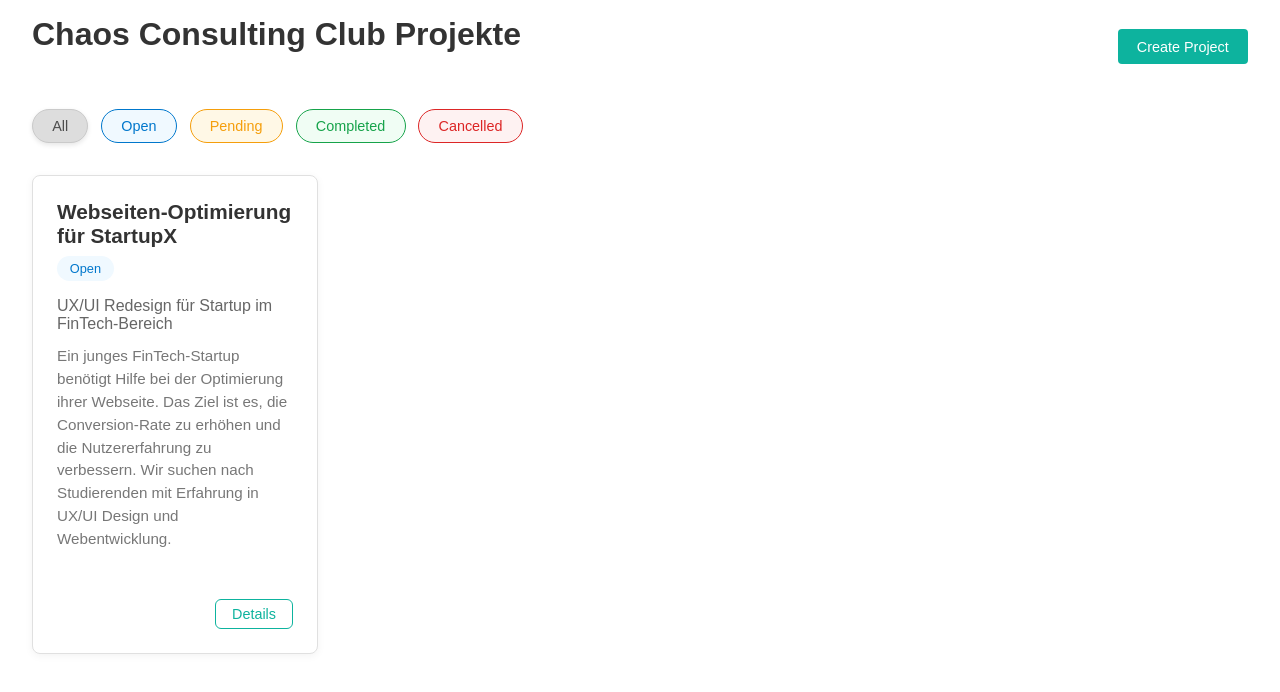
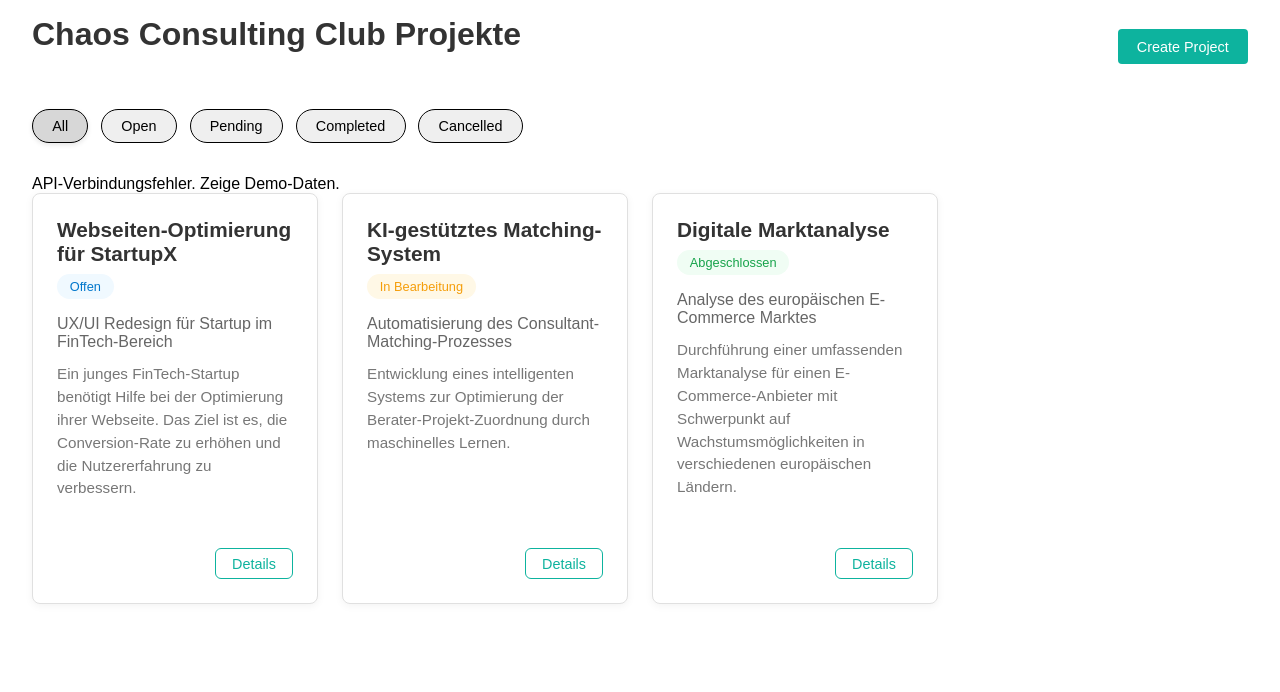
Before and after one commit to jakobball/chaosconsultingclub, a React (Vite) app in the folder frontend/: page /projects in a window 1280 px wide. Shown: the top 692 px of the page. Built offline with nearby package versions, Linux system fonts and the light colour scheme; no server answers.

Commit message:
ConsultenCard und Statusbadge

```diff
--- a/frontend/src/App.jsx
+++ b/frontend/src/App.jsx
@@ -1,3 +1,4 @@
+
 import { BrowserRouter, Routes, Route, Navigate } from 'react-router-dom';
 import ProjectsPage from './pages/Projects/ProjectsPage';
 import OneProject from './pages/OneProject_OP/OneProject';
@@ -7,6 +8,7 @@
     <BrowserRouter>
       <Routes>
         <Route path="/projects" element={<ProjectsPage />} />
+        <Route path="/project/new" element={<OneProject />} />
         <Route path="/project/:id" element={<OneProject />} />
         {/* Standardumleitung zur Projektseite */}
         <Route path="/" element={<Navigate to="/projects" />} />
--- a/frontend/src/components/StatusBadge/StatusBadge.css
+++ b/frontend/src/components/StatusBadge/StatusBadge.css
@@ -0,0 +1,29 @@
+/* frontend/src/components/StatusBadge/StatusBadge.css */
+.status-badge {
+  display: inline-block;
+  padding: 0.3rem 0.8rem;
+  border-radius: 15px;
+  font-size: 0.8rem;
+  font-weight: 500;
+  white-space: nowrap;
+}
+
+.status-open {
+  background-color: #f0f9ff;
+  color: #0077cc;
+}
+
+.status-progress {
+  background-color: #fff8e6;
+  color: #f59e0b;
+}
+
+.status-completed {
+  background-color: #f0fdf4;
+  color: #16a34a;
+}
+
+.status-cancelled {
+  background-color: #fef2f2;
+  color: #dc2626;
+}
--- a/frontend/src/components/StatusBadge/StatusBadge.jsx
+++ b/frontend/src/components/StatusBadge/StatusBadge.jsx
@@ -0,0 +1,33 @@
+// frontend/src/components/StatusBadge/StatusBadge.jsx
+import React from 'react';
+import './StatusBadge.css';
+
+const StatusBadge = ({ status }) => {
+  const getStatusClass = (status) => {
+    switch (status) {
+      case 'open': return 'status-open';
+      case 'in_progress': return 'status-progress';
+      case 'completed': return 'status-completed';
+      case 'cancelled': return 'status-cancelled';
+      default: return '';
+    }
+  };
+
+  const getStatusLabel = (status) => {
+    const statusLabels = {
+      'open': 'Offen',
+      'in_progress': 'In Bearbeitung',
+      'completed': 'Abgeschlossen',
+      'cancelled': 'Abgebrochen'
+    };
+    return statusLabels[status] || status;
+  };
+
+  return (
+    <span className={`status-badge ${getStatusClass(status)}`}>
+      {getStatusLabel(status)}
+    </span>
+  );
+};
+
+export default StatusBadge;
--- a/frontend/src/pages/OneProject_OP/OneProject.css
+++ b/frontend/src/pages/OneProject_OP/OneProject.css
@@ -1,3 +1,4 @@
+/* frontend/src/pages/OneProject/OneProject.css */
 .one-project-page {
   padding: 2rem;
   max-width: 1400px;
@@ -47,35 +48,6 @@
   font-size: 1.3rem;
   margin: 0;
   margin-bottom: 2rem;
-}
-
-.project-status {
-  display: inline-block;
-  padding: 0.3rem 0.8rem;
-  border-radius: 15px;
-  font-size: 0.8rem;
-  font-weight: 500;
-  white-space: nowrap;
-}
-
-.status-open {
-  background-color: #f0f9ff;
-  color: #0077cc;
-}
-
-.status-progress {
-  background-color: #fff8e6;
-  color: #f59e0b;
-}
-
-.status-completed {
-  background-color: #f0fdf4;
-  color: #16a34a;
-}
-
-.status-cancelled {
-  background-color: #fef2f2;
-  color: #dc2626;
 }
 
 .project-details-card {
@@ -161,72 +133,13 @@
   width: 100%;
 }
 
-.consultant-card {
-  background-color: #ffffff;
-  border: 1px solid #e0e0e0;
+.no-consultants {
+  grid-column: 1 / -1;
+  text-align: center;
+  padding: 2rem;
+  background-color: #f9f9f9;
   border-radius: 8px;
-  padding: 1.5rem;
-  display: flex;
-  gap: 1rem;
-  transition: transform 0.2s ease, box-shadow 0.2s ease;
-  box-shadow: 0 2px 5px rgba(0, 0, 0, 0.05);
-}
-
-.consultant-card:hover {
-  transform: translateY(-3px);
-  box-shadow: 0 5px 15px rgba(0, 0, 0, 0.08);
-}
-
-.consultant-avatar {
-  width: 80px;
-  height: 80px;
-  border-radius: 50%;
-  overflow: hidden;
-  flex-shrink: 0;
-}
-
-.consultant-avatar img {
-  width: 100%;
-  height: 100%;
-  object-fit: cover;
-}
-
-.consultant-info {
-  flex: 1;
-}
-
-.consultant-info h3 {
-  color: #333;
-  margin: 0;
-  margin-bottom: 0.3rem;
-  font-size: 1.1rem;
-}
-
-.consultant-role {
-  color: #0db39e;
-  font-size: 0.9rem;
-  font-weight: 500;
-  margin-bottom: 0.5rem;
-}
-
-.consultant-experience {
-  font-size: 0.9rem;
-  margin-bottom: 0.5rem;
-}
-
-.consultant-skills {
-  display: flex;
-  flex-wrap: wrap;
-  gap: 0.4rem;
-  margin-top: 0.5rem;
-}
-
-.skill-tag {
-  background-color: #f0f9ff;
-  color: #0077cc;
-  font-size: 0.8rem;
-  padding: 0.2rem 0.5rem;
-  border-radius: 12px;
+  color: #666;
 }
 
 .project-actions {
@@ -250,6 +163,28 @@
 
 .send-client-btn:hover {
   background-color: #0a9e8c;
+}
+
+.loading-container, .error-container {
+  display: flex;
+  flex-direction: column;
+  justify-content: center;
+  align-items: center;
+  height: 300px;
+  text-align: center;
+  color: #666;
+}
+
+.error-container h2 {
+  color: #dc2626;
+  margin-bottom: 1rem;
+}
+
+.new-project-form {
+  background-color: #f8f8f8;
+  border-radius: 8px;
+  padding: 2rem;
+  margin-top: 1rem;
 }
 
 @media (max-width: 768px) {
@@ -280,12 +215,6 @@
 }
 
 @media (max-width: 500px) {
-  .consultant-card {
-    flex-direction: column;
-    align-items: center;
-    text-align: center;
-  }
-
   .project-header-actions {
     flex-direction: column;
     align-items: flex-start;
--- a/frontend/src/pages/OneProject_OP/OneProject.jsx
+++ b/frontend/src/pages/OneProject_OP/OneProject.jsx
@@ -1,102 +1,224 @@
-import React, { useState } from 'react';
+// frontend/src/pages/OneProject/OneProject.jsx
+import React, { useState, useEffect } from 'react';
 import { useParams, useNavigate } from 'react-router-dom';
+import axios from 'axios';
+import ConsultantCard from '../../components/ConsultantCard/ConsultantCard';
+import StatusBadge from '../../components/StatusBadge/StatusBadge';
 import './OneProject.css';
 
 const OneProject = () => {
   const { id } = useParams();
   const navigate = useNavigate();
+  const [project, setProject] = useState(null);
+  const [consultants, setConsultants] = useState([]);
+  const [loading, setLoading] = useState(true);
+  const [error, setError] = useState(null);
 
-  // Beispiel-Projektdaten (in der Produktion würden diese von der API geholt)
-  const project = {
-    id: id || "1",
-    title: "KI-gestütztes Matching-System",
-    subtitle: "Automatisierung des Consultant-Matching-Prozesses",
-    status: "in_progress",
-    description: "Entwicklung eines intelligenten Systems, das Consultants basierend auf ihren Fähigkeiten, Erfahrungen und Verfügbarkeit optimal mit Kundenprojekten matcht. Das Tool soll den manuellen Zuweisungsprozess automatisieren, die Teamzusammenstellung optimieren und die Projektplanung verbessern.",
-    client: "TechVision GmbH",
-    timeline: "3 Monate",
-    budget: "85.000 €",
-    startDate: "01.06.2023",
-    endDate: "31.08.2023",
+  // Beispiel-Projektdaten falls keine Verbindung zur API besteht
+  const dummyProjects = {
+    'dummy-1': {
+      id: 'dummy-1',
+      title: 'Webseiten-Optimierung für StartupX',
+      subtitle: 'UX/UI Redesign für Startup im FinTech-Bereich',
+      status: 'open',
+      description: 'Ein junges FinTech-Startup benötigt Hilfe bei der Optimierung ihrer Webseite. Das Ziel ist es, die Conversion-Rate zu erhöhen und die Nutzererfahrung zu verbessern. Wir suchen nach Studierenden mit Erfahrung in UX/UI Design und Webentwicklung.',
+      client: 'FinTech GmbH',
+      timeline: '6 Wochen',
+      budget: '15.000 €',
+      startDate: '15.09.2023',
+      endDate: '30.10.2023',
       goals: [
-      "Entwicklung eines Algorithmus für optimales Consultant-Matching",
-      "Integrierte Analyse von Fähigkeiten und Projekterfahrungen",
-      "Implementierung einer benutzerfreundlichen Dashboard-Oberfläche",
-      "Automatisierte Empfehlungen für Projektteams"
+        'Erhöhung der Conversion-Rate um 30%',
+        'Verbesserung der Nutzererfahrung',
+        'Optimierung der mobilen Ansicht'
+      ]
+    },
+    'dummy-2': {
+      id: 'dummy-2',
+      title: 'KI-gestütztes Matching-System',
+      subtitle: 'Automatisierung des Consultant-Matching-Prozesses',
+      status: 'in_progress',
+      description: 'Entwicklung eines intelligenten Systems, das Consultants basierend auf ihren Fähigkeiten, Erfahrungen und Verfügbarkeit optimal mit Kundenprojekten matcht.',
+      client: 'TechVision GmbH',
+      timeline: '3 Monate',
+      budget: '85.000 €',
+      startDate: '01.06.2023',
+      endDate: '31.08.2023',
+      goals: [
+        'Entwicklung eines Algorithmus für optimales Consultant-Matching',
+        'Integrierte Analyse von Fähigkeiten und Projekterfahrungen',
+        'Implementierung einer benutzerfreundlichen Dashboard-Oberfläche',
+        'Automatisierte Empfehlungen für Projektteams'
+      ]
+    },
+    'dummy-3': {
+      id: 'dummy-3',
+      title: 'Digitale Marktanalyse',
+      subtitle: 'Analyse des europäischen E-Commerce Marktes',
+      status: 'completed',
+      description: 'Durchführung einer umfassenden Marktanalyse für einen E-Commerce-Anbieter mit Schwerpunkt auf Wachstumsmöglichkeiten in verschiedenen europäischen Ländern.',
+      client: 'Euro Shop AG',
+      timeline: '2 Monate',
+      budget: '40.000 €',
+      startDate: '15.03.2023',
+      endDate: '15.05.2023',
+      goals: [
+        'Identifikation von Wachstumsmärkten in Europa',
+        'Analyse von Wettbewerbern und Marktanteilen',
+        'Entwicklung von Handlungsempfehlungen'
+      ]
+    }
+  };
+
+  // Beispiel-Consultants für jedes Projekt
+  const dummyConsultantsByProject = {
+    'dummy-1': [
+      {
+        id: "c1",
+        name: "Emma Schneider",
+        role: "UX/UI Designer",
+        experience: "5 Jahre",
+        skills: ["User Research", "Figma", "Prototyping"],
+        avatar: "https://randomuser.me/api/portraits/women/68.jpg"
+      },
+      {
+        id: "c2",
+        name: "Maximilian Berger",
+        role: "Full-Stack Developer",
+        experience: "6 Jahre",
+        skills: ["React", "Node.js", "TypeScript"],
+        avatar: "https://randomuser.me/api/portraits/men/42.jpg"
+      }
+    ],
+    'dummy-2': [
+      {
+        id: "c3",
+        name: "Sophia Wagner",
+        role: "Senior Data Scientist",
+        experience: "8 Jahre",
+        skills: ["Machine Learning", "Python", "Data Analysis"],
+        avatar: "https://randomuser.me/api/portraits/women/33.jpg"
+      },
+      {
+        id: "c4",
+        name: "Julian Müller",
+        role: "DevOps Engineer",
+        experience: "7 Jahre",
+        skills: ["AWS", "Docker", "Kubernetes"],
+        avatar: "https://randomuser.me/api/portraits/men/29.jpg"
+      },
+      {
+        id: "c5",
+        name: "Laura Fischer",
+        role: "Project Manager",
+        experience: "9 Jahre",
+        skills: ["Agile", "Scrum", "Risk Management"],
+        avatar: "https://randomuser.me/api/portraits/women/17.jpg"
+      }
+    ],
+    'dummy-3': [
+      {
+        id: "c6",
+        name: "Thomas Klein",
+        role: "Market Research Analyst",
+        experience: "10 Jahre",
+        skills: ["Market Analysis", "SPSS", "Consumer Behavior"],
+        avatar: "https://randomuser.me/api/portraits/men/52.jpg"
+      },
+      {
+        id: "c7",
+        name: "Alexandra Weber",
+        role: "Business Consultant",
+        experience: "12 Jahre",
+        skills: ["Strategy", "Business Development", "E-Commerce"],
+        avatar: "https://randomuser.me/api/portraits/women/23.jpg"
+      }
     ]
   };
 
-  // Beispiel-Consultants für das Projekt
-  const consultants = [
-    {
-      id: "1",
-      name: "Sophia Wagner",
-      role: "Senior Data Scientist",
-      experience: "8 Jahre",
-      skills: ["Machine Learning", "Python", "Data Analysis", "Neural Networks"],
-      avatar: "https://randomuser.me/api/portraits/women/33.jpg"
-    },
-    {
-      id: "2",
-      name: "Maximilian Berger",
-      role: "Full-Stack Developer",
-      experience: "6 Jahre",
-      skills: ["React", "Node.js", "TypeScript", "MongoDB"],
-      avatar: "https://randomuser.me/api/portraits/men/42.jpg"
-    },
-    {
-      id: "3",
-      name: "Emma Schneider",
-      role: "UX/UI Designer",
-      experience: "5 Jahre",
-      skills: ["User Research", "Figma", "Prototyping", "Usability Testing"],
-      avatar: "https://randomuser.me/api/portraits/women/68.jpg"
-    },
-    {
-      id: "4",
-      name: "Julian Müller",
-      role: "DevOps Engineer",
-      experience: "7 Jahre",
-      skills: ["AWS", "Docker", "Kubernetes", "CI/CD"],
-      avatar: "https://randomuser.me/api/portraits/men/29.jpg"
-    },
-    {
-      id: "5",
-      name: "Laura Fischer",
-      role: "Project Manager",
-      experience: "9 Jahre",
-      skills: ["Agile", "Scrum", "Risk Management", "Stakeholder Management"],
-      avatar: "https://randomuser.me/api/portraits/women/17.jpg"
+  useEffect(() => {
+    const fetchProjectData = async () => {
+      if (id === 'new') {
+        setLoading(false);
+        return;
       }
-  ];
 
-  const getStatusClass = (status) => {
-    switch (status) {
-      case 'open': return 'status-open';
-      case 'in_progress': return 'status-progress';
-      case 'completed': return 'status-completed';
-      case 'cancelled': return 'status-cancelled';
-      default: return '';
+      try {
+        const apiUrl = import.meta.env.VITE_API_URL || 'http://localhost:8002';
+
+        // Projekt laden
+        const projectResponse = await axios.get(`${apiUrl}/projects/${id}`);
+        setProject(projectResponse.data);
+
+        // Consultants für das Projekt laden
+        const consultantsResponse = await axios.get(`${apiUrl}/projects/${id}/consultants`);
+        setConsultants(consultantsResponse.data.consultants);
+
+        setLoading(false);
+        setError(null);
+      } catch (error) {
+        console.error('Fehler beim Laden der Projektdaten:', error);
+        setError('API-Verbindungsfehler. Zeige Demo-Daten.');
+
+        // Fallback zu Dummy-Daten
+        if (id.startsWith('dummy-')) {
+          setProject(dummyProjects[id]);
+          setConsultants(dummyConsultantsByProject[id] || []);
+        } else {
+          // Wenn keine passende ID gefunden wird, zeige das erste Dummy-Projekt
+          setProject(dummyProjects['dummy-1']);
+          setConsultants(dummyConsultantsByProject['dummy-1'] || []);
+        }
+
+        setLoading(false);
       }
     };
 
-  const getStatusLabel = (status) => {
-    const statusLabels = {
-      'open': 'Offen',
-      'in_progress': 'In Bearbeitung',
-      'completed': 'Abgeschlossen',
-      'cancelled': 'Abgebrochen'
-    };
-    return statusLabels[status] || status;
-  };
+    fetchProjectData();
+  }, [id]);
 
   const handleSendToClient = () => {
-    alert(`Projekt "${project.title}" wurde an den Kunden gesendet!`);
+    alert(`Projekt "${project?.title}" wurde an den Kunden gesendet!`);
   };
 
   const handleBackToProjects = () => {
     navigate('/projects');
   };
+
+  if (loading) {
+    return <div className="loading-container">Projekt wird geladen...</div>;
+  }
+
+  if (id === 'new') {
+    return (
+      <div className="one-project-page">
+        <div className="one-project-container">
+          <div className="project-header-actions">
+            <button className="back-button" onClick={handleBackToProjects}>
+              ← Zurück zur Übersicht
+            </button>
+          </div>
+
+          <h1 className="project-title">Neues Projekt erstellen</h1>
+          <div className="new-project-form">
+            <p>Hier kommt später ein Formular zur Projekterstellung...</p>
+            <button className="back-button" onClick={handleBackToProjects}>
+              Abbrechen
+            </button>
+          </div>
+        </div>
+      </div>
+    );
+  }
+
+  if (!project) {
+    return (
+      <div className="error-container">
+        <h2>Projekt nicht gefunden</h2>
+        <button onClick={handleBackToProjects}>Zurück zur Übersicht</button>
+      </div>
+    );
+  }
 
   return (
     <div className="one-project-page">
@@ -105,9 +227,7 @@
           <button className="back-button" onClick={handleBackToProjects}>
             ← Zurück zur Übersicht
           </button>
-          <div className={`project-status ${getStatusClass(project.status)}`}>
-            {getStatusLabel(project.status)}
-          </div>
+          <StatusBadge status={project.status} />
         </div>
 
         <h1 className="project-title">{project.title}</h1>
@@ -150,6 +270,7 @@
             <p>{project.description}</p>
           </div>
 
+          {project.goals && project.goals.length > 0 && (
             <div className="project-goals-section">
               <h3>Projektziele</h3>
               <ul>
@@ -158,30 +279,21 @@
                 ))}
               </ul>
             </div>
+          )}
         </div>
 
         <div className="consultants-section">
           <h2>Projekt-Team</h2>
           <div className="consultants-grid">
-            {consultants.map(consultant => (
-              <div key={consultant.id} className="consultant-card">
-                <div className="consultant-avatar">
-                  <img src={consultant.avatar} alt={consultant.name} />
+            {consultants.length > 0 ? (
+              consultants.map(consultant => (
+                <ConsultantCard key={consultant.id} consultant={consultant} />
+              ))
+            ) : (
+              <div className="no-consultants">
+                Diesem Projekt sind noch keine Consultants zugewiesen.
               </div>
-                <div className="consultant-info">
-                  <h3>{consultant.name}</h3>
-                  <div className="consultant-role">{consultant.role}</div>
-                  <div className="consultant-experience">
-                    <span className="info-label">Erfahrung:</span> {consultant.experience}
-                  </div>
-                  <div className="consultant-skills">
-                    {consultant.skills.map((skill, index) => (
-                      <span key={index} className="skill-tag">{skill}</span>
-                    ))}
-                  </div>
-                </div>
-              </div>
-            ))}
+            )}
           </div>
         </div>
 
--- a/frontend/src/pages/Projects/ProjectsPage.jsx
+++ b/frontend/src/pages/Projects/ProjectsPage.jsx
@@ -1,7 +1,9 @@
+// frontend/src/pages/Projects/ProjectsPage.jsx
 import { useState, useEffect } from 'react';
 import { useNavigate } from 'react-router-dom';
 import axios from 'axios';
 import './ProjectsPage.css';
+import StatusBadge from '../../components/StatusBadge/StatusBadge';
 
 const ProjectsPage = () => {
   const navigate = useNavigate();
@@ -9,15 +11,32 @@
   const [filteredProjects, setFilteredProjects] = useState([]);
   const [selectedStatus, setSelectedStatus] = useState('');
   const [loading, setLoading] = useState(true);
+  const [error, setError] = useState(null);
 
   // Dummy-Projekt für Vorschau
-  const dummyProject = {
-    id: 'dummy-1',
-    title: 'Webseiten-Optimierung für StartupX',
-    subtitle: 'UX/UI Redesign für Startup im FinTech-Bereich',
-    description: 'Ein junges FinTech-Startup benötigt Hilfe bei der Optimierung ihrer Webseite. Das Ziel ist es, die Conversion-Rate zu erhöhen und die Nutzererfahrung zu verbessern. Wir suchen nach Studierenden mit Erfahrung in UX/UI Design und Webentwicklung.',
-    status: 'open'
-  };
+  const dummyProjects = [
+    {
+      id: 'dummy-1',
+      title: 'Webseiten-Optimierung für StartupX',
+      subtitle: 'UX/UI Redesign für Startup im FinTech-Bereich',
+      description: 'Ein junges FinTech-Startup benötigt Hilfe bei der Optimierung ihrer Webseite. Das Ziel ist es, die Conversion-Rate zu erhöhen und die Nutzererfahrung zu verbessern.',
+      status: 'open'
+    },
+    {
+      id: 'dummy-2',
+      title: 'KI-gestütztes Matching-System',
+      subtitle: 'Automatisierung des Consultant-Matching-Prozesses',
+      description: 'Entwicklung eines intelligenten Systems zur Optimierung der Berater-Projekt-Zuordnung durch maschinelles Lernen.',
+      status: 'in_progress'
+    },
+    {
+      id: 'dummy-3',
+      title: 'Digitale Marktanalyse',
+      subtitle: 'Analyse des europäischen E-Commerce Marktes',
+      description: 'Durchführung einer umfassenden Marktanalyse für einen E-Commerce-Anbieter mit Schwerpunkt auf Wachstumsmöglichkeiten in verschiedenen europäischen Ländern.',
+      status: 'completed'
+    }
+  ];
 
   const statusOptions = [
     { value: '', label: 'All' },
@@ -30,16 +49,23 @@
   useEffect(() => {
     const fetchProjects = async () => {
       try {
-        const apiUrl = import.meta.env.VITE_API_URL;
+        const apiUrl = import.meta.env.VITE_API_URL || 'http://localhost:8002';
+        console.log("API-Anfrage an:", apiUrl);
         const response = await axios.get(`${apiUrl}/projects${selectedStatus ? `?status=${selectedStatus}` : ''}`);
         setProjects(response.data.projects);
         setFilteredProjects(response.data.projects);
+        setError(null);
         setLoading(false);
       } catch (error) {
         console.error('Fehler beim Laden der Projekte:', error);
-        // Bei Fehler: Dummy-Projekt anzeigen
-        setProjects([dummyProject]);
-        setFilteredProjects([dummyProject]);
+        setError('API-Verbindungsfehler. Zeige Demo-Daten.');
+        // Bei Fehler: Dummy-Projekte anzeigen
+        setProjects(dummyProjects);
+        if (selectedStatus) {
+          setFilteredProjects(dummyProjects.filter(p => p.status === selectedStatus));
+        } else {
+          setFilteredProjects(dummyProjects);
+        }
         setLoading(false);
       }
     };
@@ -49,29 +75,6 @@
 
   const handleStatusFilter = (status) => {
     setSelectedStatus(status);
-    // Wenn ein Filter gesetzt wird und wir das Dummy-Projekt zeigen, passen wir die Filterung an
-    if (projects.length === 1 && projects[0].id === 'dummy-1') {
-      if (status === '' || status === dummyProject.status) {
-        setFilteredProjects([dummyProject]);
-      } else {
-        setFilteredProjects([]);
-      }
-    }
-  };
-
-  const getStatusClass = (status) => {
-    switch (status) {
-      case 'open': return 'status-open';
-      case 'in_progress': return 'status-progress';
-      case 'completed': return 'status-completed';
-      case 'cancelled': return 'status-cancelled';
-      default: return '';
-    }
-  };
-
-  const getStatusLabel = (status) => {
-    const option = statusOptions.find(opt => opt.value === status);
-    return option ? option.label : status;
   };
 
   const viewProjectDetails = (id) => {
@@ -79,8 +82,7 @@
   };
 
   const handleCreateProject = () => {
-    console.log('Neues Projekt erstellen');
-    // Hier könnte später eine Navigation oder ein Modal geöffnet werden
+    navigate('/project/new');
   };
 
   return (
@@ -101,13 +103,14 @@
             <button
               key={option.value}
               className={`filter-button ${selectedStatus === option.value ? 'active' : ''}`}
-              data-status={option.value}
               onClick={() => handleStatusFilter(option.value)}
             >
               {option.label}
             </button>
           ))}
         </div>
+
+        {error && <div className="error-message">{error}</div>}
 
         {loading ? (
           <div className="loading">Projekte werden geladen...</div>
@@ -119,9 +122,7 @@
                   <div className="project-content">
                     <div className="project-header">
                       <h2>{project.title}</h2>
-                      <span className={`project-status ${getStatusClass(project.status)}`}>
-                        {getStatusLabel(project.status)}
-                      </span>
+                      <StatusBadge status={project.status} />
                     </div>
                     <h3>{project.subtitle}</h3>
                     <p className="project-description">{project.description}</p>
```
Also changed, not shown: frontend/src/components/ConsultantCard/ConsultantCard.css (+76 -0 lines), frontend/src/components/ConsultantCard/ConsultantCard.jsx (+27 -0 lines), frontend/src/main.jsx (+6 -6 lines). Lines whose indentation alone changed are shown as unchanged.
